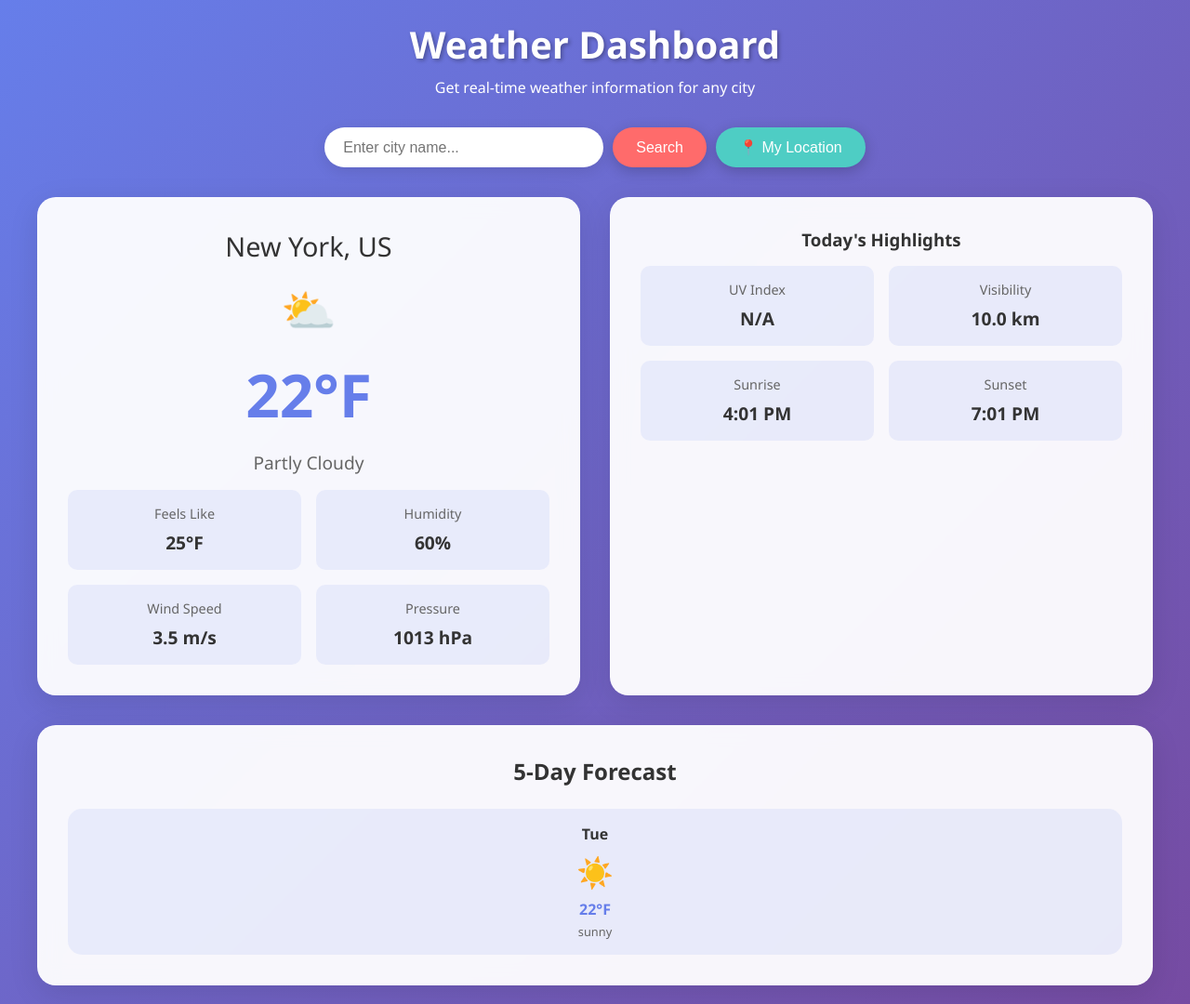
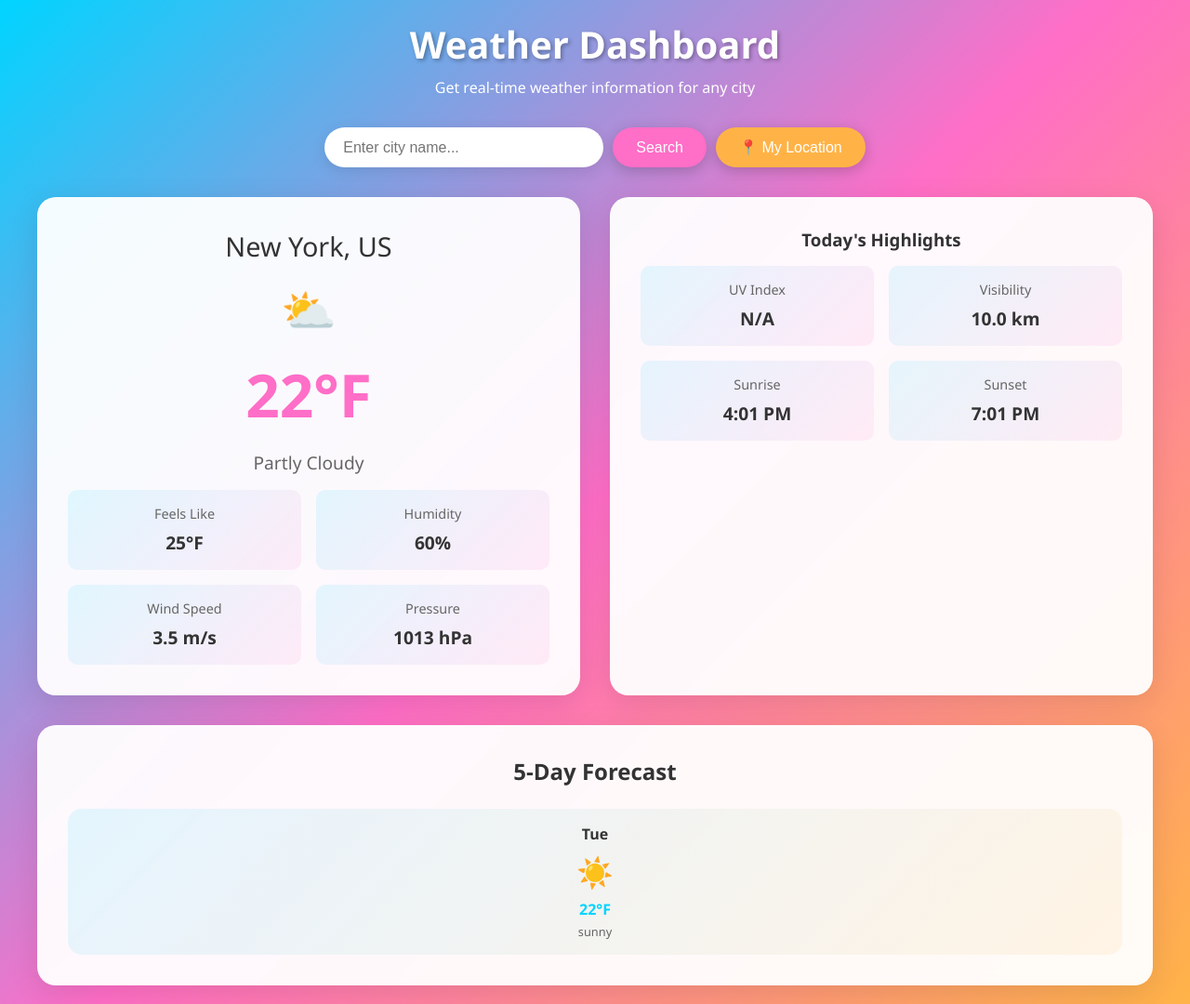
Before and after one commit to Dkloh/new-weather, a plain HTML site: page index.html in a window 1280 px wide. Shown: the whole page at 93% size. Drawn offline with Linux system fonts and the light colour scheme; no server answers.

Commit message:
Update background and button colors in styles.css

```diff
--- a/styles.css
+++ b/styles.css
@@ -6,7 +6,7 @@
 
 body {
     font-family: 'Segoe UI', Tahoma, Geneva, Verdana, sans-serif;
-    background: linear-gradient(135deg, #667eea 0%, #764ba2 100%);
+    background: linear-gradient(135deg, #00d4ff 0%, #ff6ec7 50%, #ffb347 100%);
     min-height: 100vh;
     padding: 20px;
 }
@@ -47,7 +47,7 @@ body {
 
 .search-btn {
     padding: 12px 25px;
-    background: #ff6b6b;
+    background: #ff6ec7;
     color: white;
     border: none;
     border-radius: 25px;
@@ -58,7 +58,7 @@ body {
 }
 
 .search-btn:hover {
-    background: #ff5252;
+    background: #ff4db8;
     transform: translateY(-2px);
     box-shadow: 0 6px 20px rgba(0,0,0,0.3);
 }
@@ -97,7 +97,7 @@ body {
 .current-weather .temp {
     font-size: 4rem;
     font-weight: bold;
-    color: #667eea;
+    color: #ff6ec7;
     margin: 1rem 0;
 }
 
@@ -123,7 +123,7 @@ body {
 .detail-item {
     text-align: center;
     padding: 1rem;
-    background: rgba(102, 126, 234, 0.1);
+    background: linear-gradient(135deg, rgba(0, 212, 255, 0.1) 0%, rgba(255, 110, 199, 0.1) 100%);
     border-radius: 10px;
 }
 
@@ -164,13 +164,14 @@ body {
 .forecast-item {
     text-align: center;
     padding: 1rem;
-    background: rgba(102, 126, 234, 0.1);
+    background: linear-gradient(135deg, rgba(0, 212, 255, 0.1) 0%, rgba(255, 179, 71, 0.1) 100%);
     border-radius: 15px;
     transition: transform 0.3s ease;
 }
 
 .forecast-item:hover {
     transform: scale(1.05);
+    background: linear-gradient(135deg, rgba(0, 212, 255, 0.2) 0%, rgba(255, 179, 71, 0.2) 100%);
 }
 
 .forecast-day {
@@ -185,7 +186,7 @@ body {
 }
 
 .forecast-temp {
-    color: #667eea;
+    color: #00d4ff;
     font-weight: bold;
 }
 
@@ -198,7 +199,7 @@ body {
 
 .error {
     text-align: center;
-    color: #ff6b6b;
+    color: #ff6ec7;
     background: rgba(255, 255, 255, 0.9);
     padding: 1rem;
     border-radius: 10px;
@@ -206,7 +207,7 @@ body {
 }
 
 .location-btn {
-    background: #4ecdc4;
+    background: #ffb347;
     color: white;
     border: none;
     padding: 12px 25px;
@@ -218,7 +219,7 @@ body {
 }
 
 .location-btn:hover {
-    background: #45b7b8;
+    background: #ffa030;
     transform: translateY(-2px);
 }
 
```
